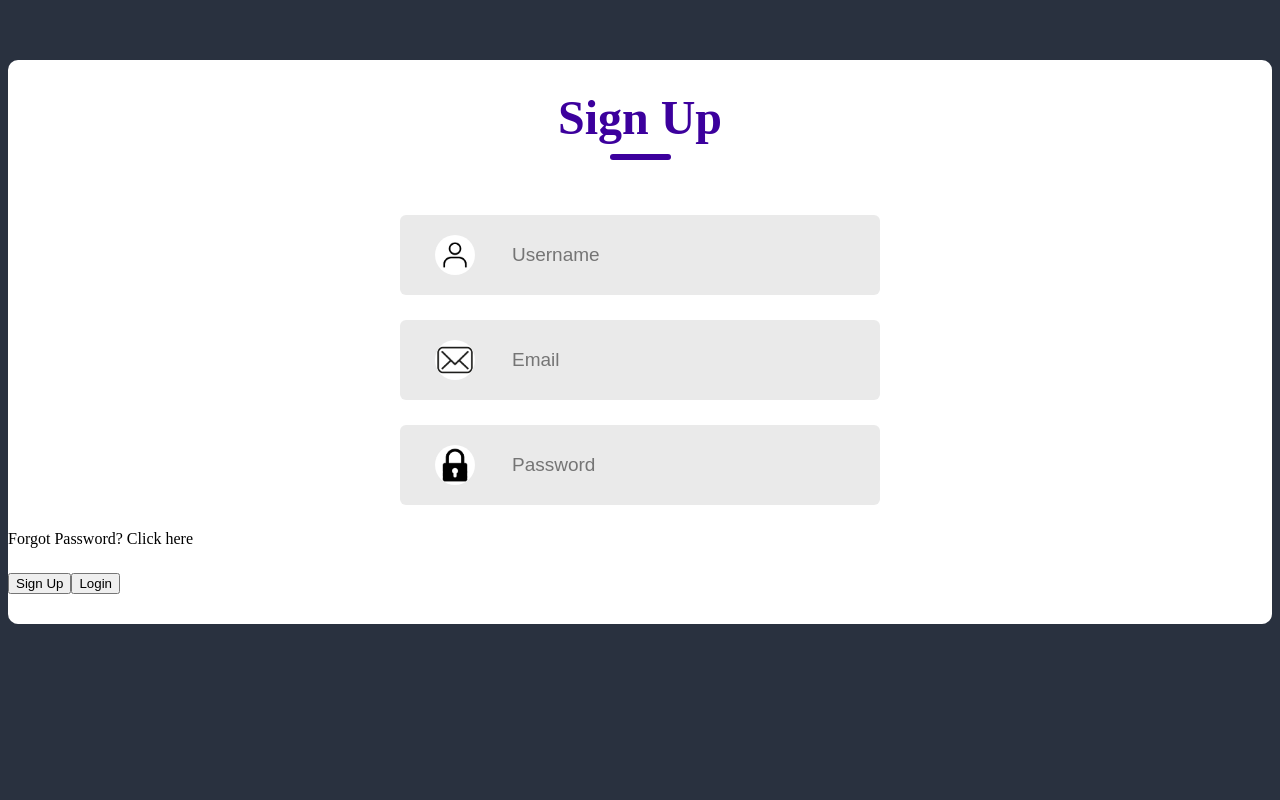
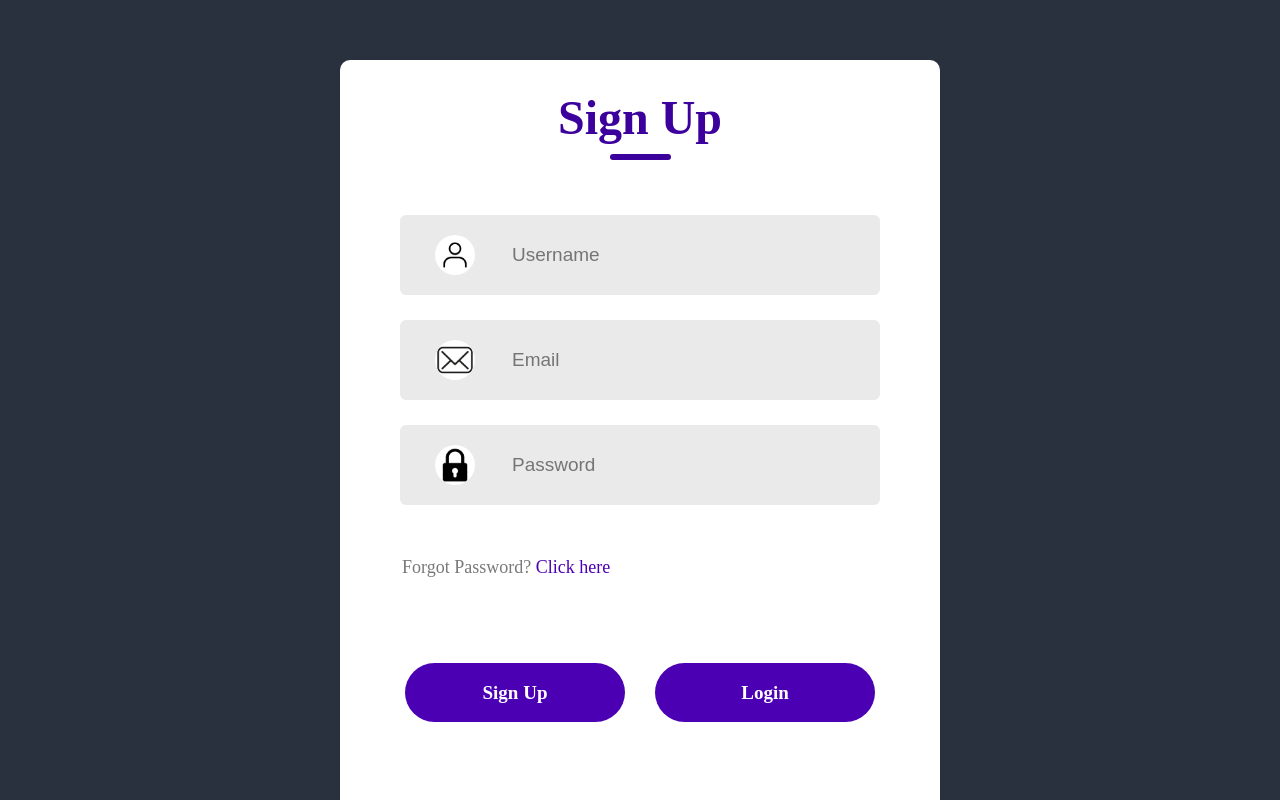
Before and after one commit to mavericakaviggu/Habit-Tracker, a React (Vite) app: page / in a window 1280 px wide. Shown: the part 140-940 px from the top of the page. Before the commit the page ends 864 px from the top, so only its background shows below. Built offline with nearby package versions, Linux system fonts and the light colour scheme.

Commit message:
css for login sign up page

```diff
--- a/src/Components/CSS/LoginSignUp.css
+++ b/src/Components/CSS/LoginSignUp.css
@@ -4,6 +4,7 @@
     margin: auto;
     margin-top: 200px;
     background: #fff;
+    width: 600px;
     padding-bottom: 30px;
     margin-bottom: 100px;
     border-radius: 10px;
@@ -62,3 +63,35 @@
     color: #797979;
     font-size: 19px;
 }
+
+.forgot-password{
+    padding-left:62px;
+    margin-top: 27px;
+    color: #797979;
+    font-size: 18px;
+}
+
+.forgot-password span{
+    color: #4c00b4;
+    cursor: pointer;
+}
+
+.submit-container{
+    display: flex;
+    gap: 30px;
+    margin: 60px auto;
+}
+
+.submit{
+    display: flex;
+    justify-content: center;
+    align-items: center;
+    width: 220px;
+    height: 59px;
+    color: #fff;
+    background: #4c00b4;
+    border-radius: 50px;
+    font-size: 19px;
+    font-weight: 700;
+    cursor: pointer;
+}
--- a/src/Components/LoginSignUp.jsx
+++ b/src/Components/LoginSignUp.jsx
@@ -26,8 +26,8 @@ const LoginSignUp = () => {
         </div>
         <div className="forgot-password">Forgot Password? <span>Click here</span></div>
         <div className="submit-container">
-          <button type="submit">Sign Up</button>
-          <button type="button">Login</button>
+          <div className="submit">Sign Up</div>
+          <div className="submit">Login</div>
         </div>
       </div>
     </div>
```
